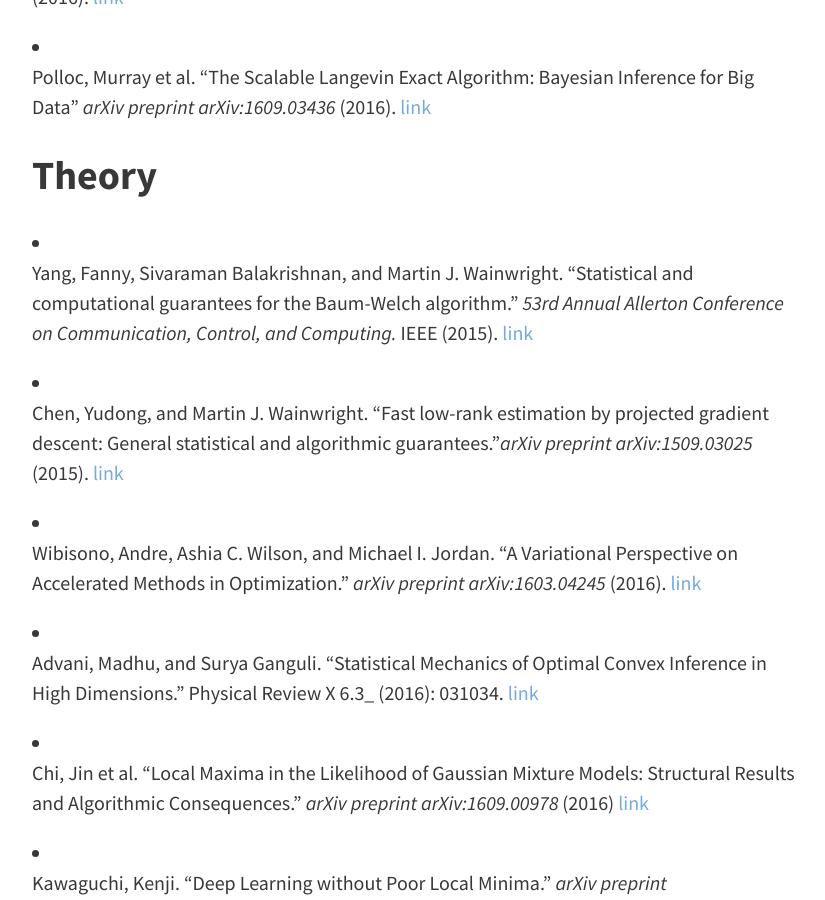
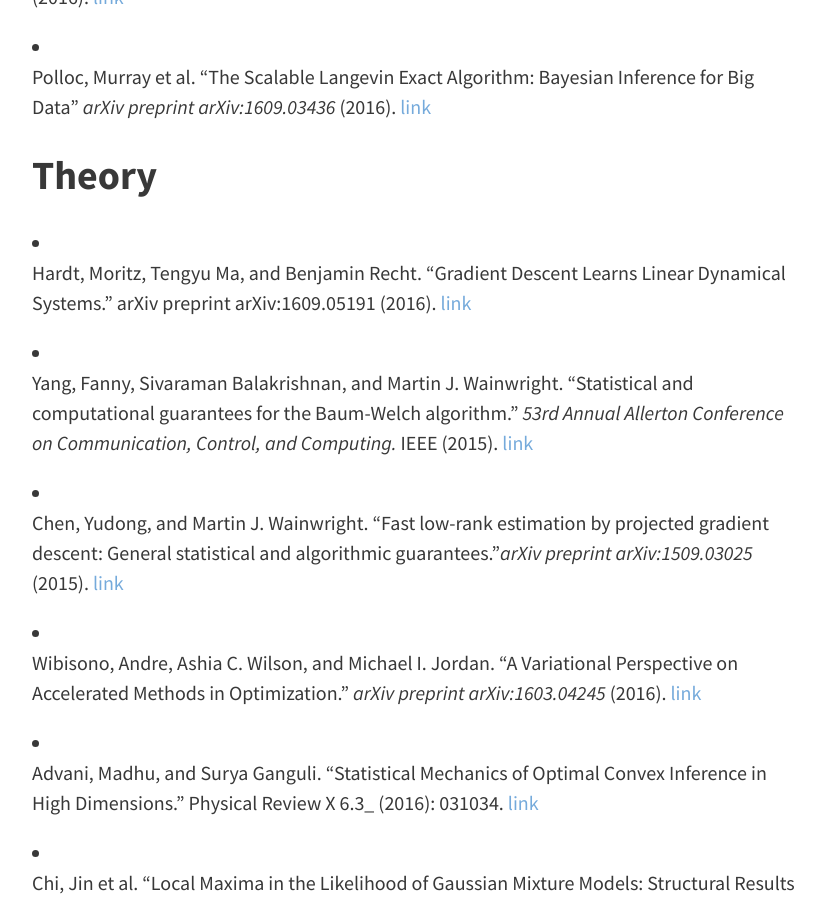
Before and after one commit to casmls/casmls.github.io, a Jekyll site: the page built from papers.md, in a window 1280 px wide and 900 px high, scrolled down 2443 px. Shown: the whole window, without its empty margins (224-1049 px from the left). Built offline with Jekyll 4.4.1, drawn with Linux system fonts in a browser that asks for light colours; nearby versions of some CDN libraries.

Commit message:
adding hardt paper

```diff
--- a/papers.md
+++ b/papers.md
@@ -46,6 +46,8 @@ This is a list of suggested papers to choose from, loosely organized by topic.
 - Polloc, Murray et al. “The Scalable Langevin Exact Algorithm: Bayesian Inference for Big Data” _arXiv preprint arXiv:1609.03436_ (2016). [link](https://arxiv.org/abs/1609.03436)
 
 ## Theory
+- Hardt, Moritz, Tengyu Ma, and Benjamin Recht. "Gradient Descent Learns Linear Dynamical Systems." arXiv preprint arXiv:1609.05191 (2016). [link](https://arxiv.org/pdf/1609.05191)
+
 - Yang, Fanny, Sivaraman Balakrishnan, and Martin J. Wainwright. "Statistical and computational guarantees for the Baum-Welch algorithm."  _53rd Annual Allerton Conference on Communication, Control, and Computing._ IEEE (2015). [link](http://arxiv.org/pdf/1512.08269)
 
 - Chen, Yudong, and Martin J. Wainwright. "Fast low-rank estimation by projected gradient descent: General statistical and algorithmic guarantees."_arXiv preprint arXiv:1509.03025_ (2015). [link](http://arxiv.org/pdf/1509.03025)
```
